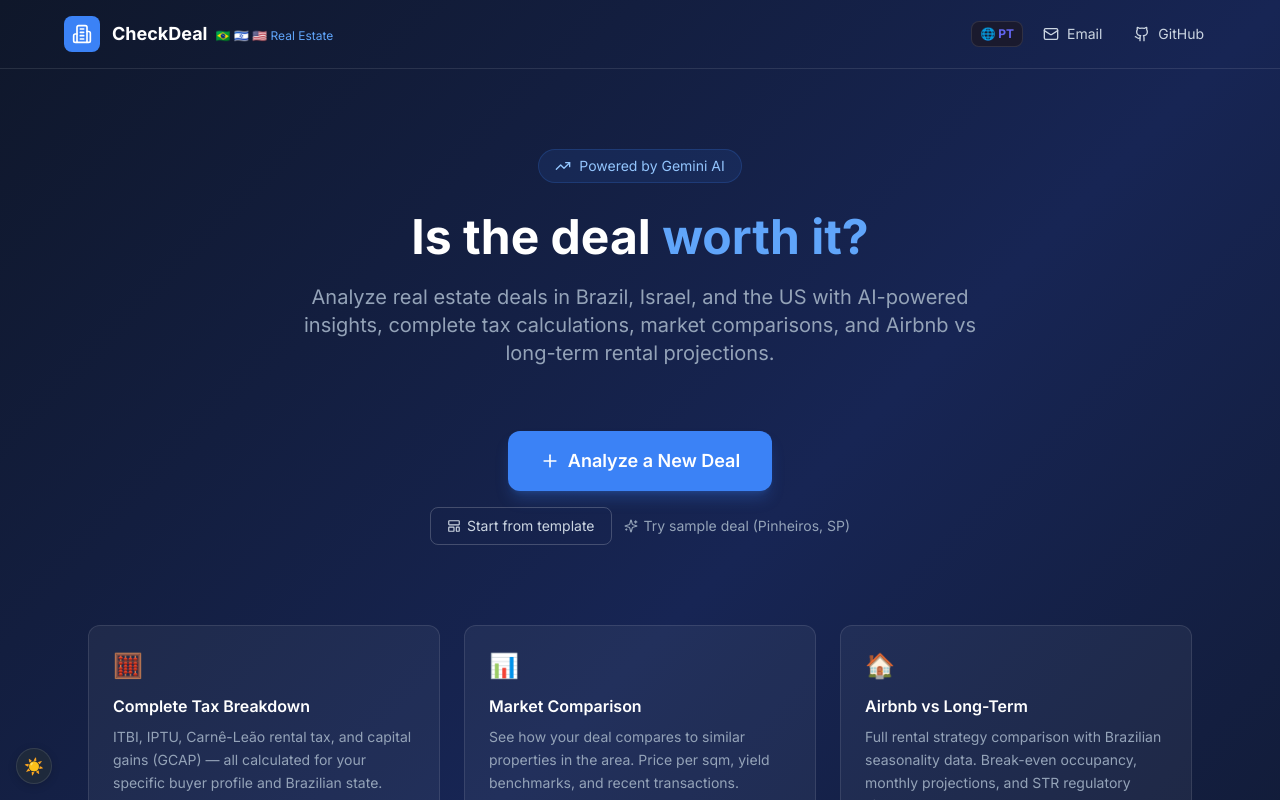
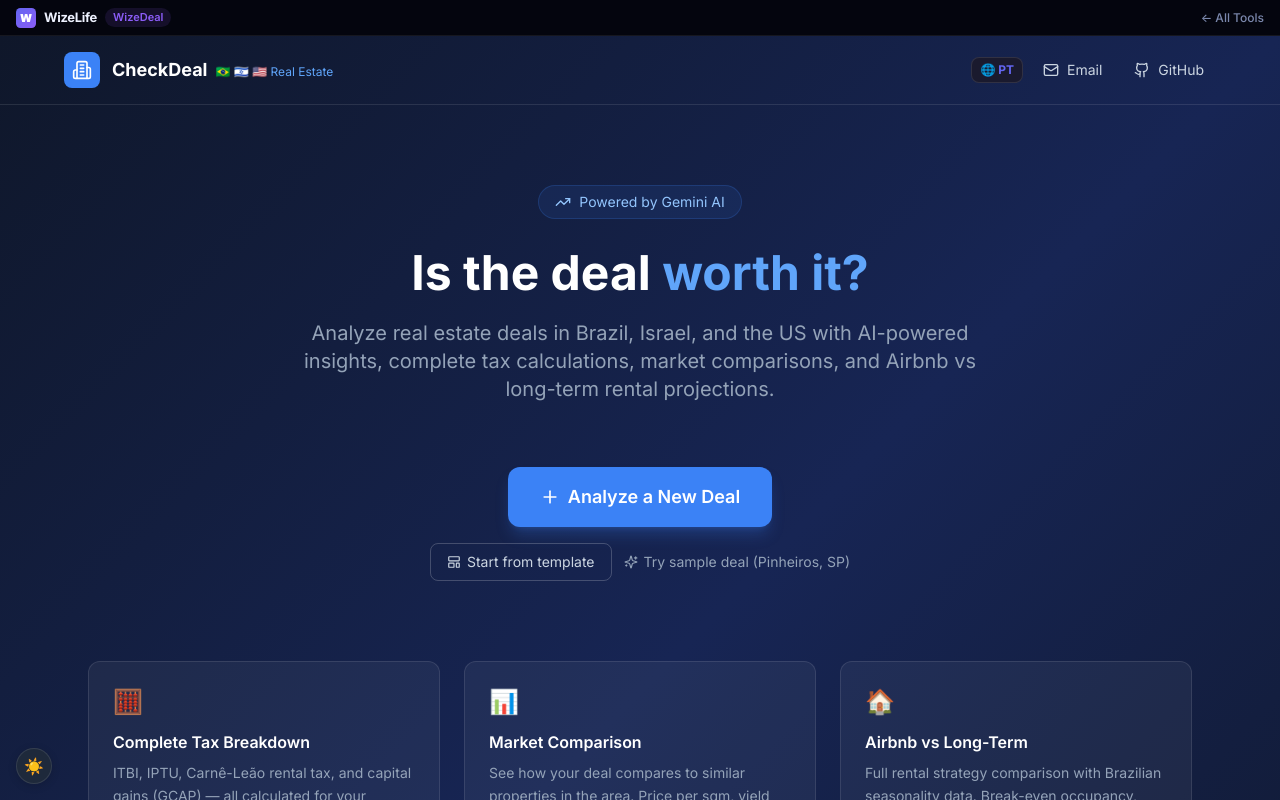
Before and after one commit to FinSightAI/Check-Deal, a Next.js app: page / in a window 1280 px wide. Shown: the top 800 px of the page. Built offline with nearby package versions, Linux system fonts and the light colour scheme; no server answers.

Commit message:
Add WizeLife brand bar + fix AI error leakage + npm audit fix

```diff
--- a/src/app/api/ai/chat/route.ts
+++ b/src/app/api/ai/chat/route.ts
@@ -111,7 +111,7 @@ For state-specific questions: FL has no income tax, TX has no income tax, NY/CA
   } catch (error) {
     console.error('Chat error:', error);
     return new Response(
-      JSON.stringify({ error: error instanceof Error ? error.message : 'Chat failed' }),
+      JSON.stringify({ error: 'Chat failed' }),
       { status: 500, headers: { 'Content-Type': 'application/json' } }
     );
   }
--- a/src/app/api/ai/insights/route.ts
+++ b/src/app/api/ai/insights/route.ts
@@ -167,7 +167,7 @@ Respond with this exact JSON structure (no markdown, no code fences, raw JSON on
   } catch (error) {
     console.error('AI insights error:', error);
     return NextResponse.json(
-      { error: error instanceof Error ? error.message : 'AI analysis failed' },
+      { error: 'AI analysis failed' },
       { status: 500 }
     );
   }
--- a/src/app/api/ai/market-data/route.ts
+++ b/src/app/api/ai/market-data/route.ts
@@ -75,7 +75,7 @@ Use real market knowledge. Be specific for well-known areas. Provide realistic r
     return NextResponse.json({ marketData: data });
   } catch (error) {
     return NextResponse.json(
-      { error: error instanceof Error ? error.message : 'Failed' },
+      { error: 'Market data analysis failed' },
       { status: 500 }
     );
   }
--- a/src/app/api/ai/rental-estimate/route.ts
+++ b/src/app/api/ai/rental-estimate/route.ts
@@ -88,7 +88,7 @@ ${seasonalityNote}`;
     return NextResponse.json({ estimate: data });
   } catch (error) {
     return NextResponse.json(
-      { error: error instanceof Error ? error.message : 'Failed' },
+      { error: 'Rental estimate failed' },
       { status: 500 }
     );
   }
--- a/src/app/api/shared-deals/[token]/route.ts
+++ b/src/app/api/shared-deals/[token]/route.ts
@@ -51,7 +51,8 @@ export async function PUT(req: NextRequest, { params }: { params: { token: strin
     .eq('token', params.token);
 
   if (error) {
-    return NextResponse.json({ error: error.message }, { status: 500 });
+    console.error('Supabase update error:', error.message);
+    return NextResponse.json({ error: 'Failed to update shared deal' }, { status: 500 });
   }
 
   return NextResponse.json({ ok: true });
--- a/src/app/api/shared-deals/route.ts
+++ b/src/app/api/shared-deals/route.ts
@@ -21,7 +21,8 @@ export async function POST(req: NextRequest) {
   });
 
   if (error) {
-    return NextResponse.json({ error: error.message }, { status: 500 });
+    console.error('Supabase insert error:', error.message);
+    return NextResponse.json({ error: 'Failed to create shared deal' }, { status: 500 });
   }
 
   return NextResponse.json({ token });
--- a/src/app/layout.tsx
+++ b/src/app/layout.tsx
@@ -28,10 +28,24 @@ export const viewport: Viewport = {
   maximumScale: 1,
 };
 
+function WizeBar() {
+  return (
+    <div style={{position:'fixed',top:0,left:0,right:0,height:36,zIndex:99999,background:'rgba(5,6,15,0.96)',backdropFilter:'blur(16px)',WebkitBackdropFilter:'blur(16px)',borderBottom:'1px solid rgba(255,255,255,0.07)',display:'flex',alignItems:'center',justifyContent:'space-between',padding:'0 16px',fontFamily:'Inter,-apple-system,sans-serif',boxSizing:'border-box',direction:'ltr'}}>
+      <a href="https://finsightai.github.io/wizelife/dashboard.html" style={{display:'flex',alignItems:'center',gap:8,textDecoration:'none',lineHeight:1}}>
+        <svg width="20" height="20" viewBox="0 0 100 100" style={{flexShrink:0}}><defs><linearGradient id="wlbg" x1="0" y1="0" x2="1" y2="1"><stop offset="0" stopColor="#6366f1"/><stop offset="1" stopColor="#8b5cf6"/></linearGradient></defs><rect width="100" height="100" rx="22" fill="url(#wlbg)"/><text x="50" y="72" textAnchor="middle" fontFamily="Arial Black,sans-serif" fontWeight="900" fontSize="58" fill="white">W</text></svg>
+        <span style={{fontSize:13,fontWeight:700,color:'#eef2ff',letterSpacing:'-0.3px'}}>WizeLife</span>
+        <span style={{fontSize:11,fontWeight:600,color:'#8b5cf6',background:'rgba(139,92,246,0.12)',padding:'2px 8px',borderRadius:99,lineHeight:1.4}}>WizeDeal</span>
+      </a>
+      <a href="https://finsightai.github.io/wizelife/dashboard.html" style={{fontSize:12,color:'#7b88ad',textDecoration:'none',fontWeight:500,whiteSpace:'nowrap'}}>← All Tools</a>
+    </div>
+  );
+}
+
 export default function RootLayout({ children }: { children: React.ReactNode }) {
   return (
     <html lang="en" className="dark">
-      <body className={inter.className}>
+      <body className={inter.className} style={{paddingTop:36}}>
+        <WizeBar />
         <Script src="https://www.googletagmanager.com/gtag/js?id=G-6E5BE86WVT" strategy="afterInteractive" />
         <Script id="ga-init" strategy="afterInteractive">{`
           window.dataLayer = window.dataLayer || [];
```
Also changed, not shown: .claude/launch.json (added), 1 other file (tests, documents, lock files or other folders).
